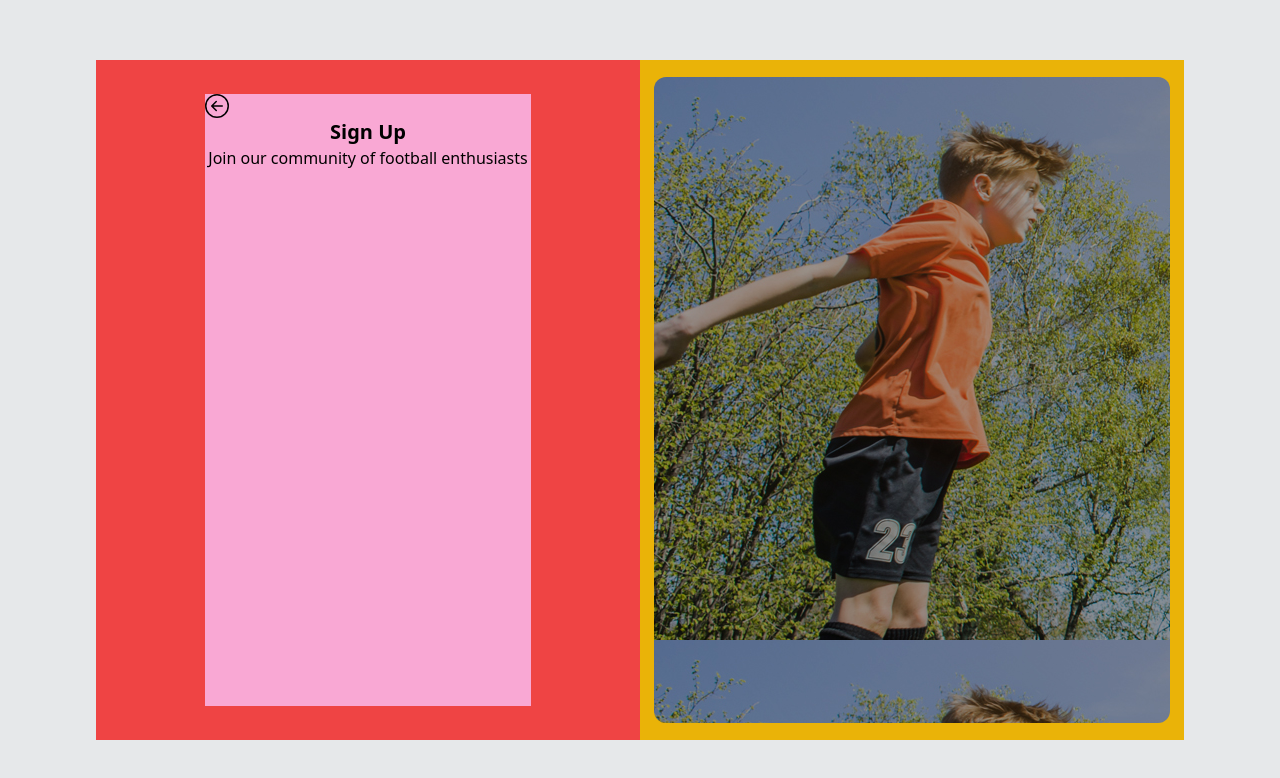
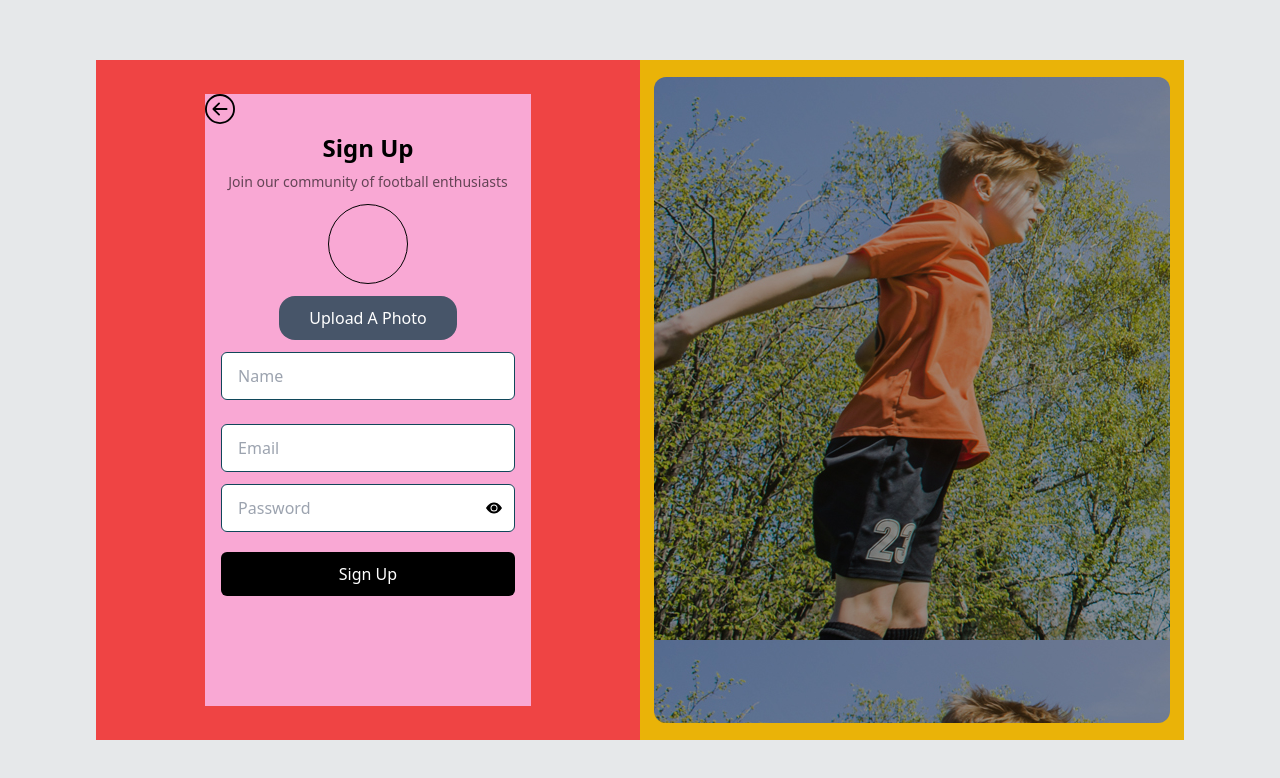
Before and after one commit to dev-sylv/Predict-Match-FE, a React (Vite) app: page /sign-up in a window 1280 px wide. Shown: the top 778 px of the page. Built offline with nearby package versions, Linux system fonts and the light colour scheme.

Commit message:
sign up 70% done

```diff
--- a/src/pages/Auth/SignUp.tsx
+++ b/src/pages/Auth/SignUp.tsx
@@ -1,19 +1,66 @@
 import React from "react";
-import { BsArrowLeftCircle } from "react-icons/bs";
+import {
+  BsArrowLeftCircle,
+  BsFillEyeFill,
+  BsFillEyeSlashFill,
+} from "react-icons/bs";
 
 const SignUp = () => {
+  const [show, setshow] = React.useState(false);
+
+  const toggleFn = () => {
+    setshow(!show);
+  };
+
   return (
     <div className="w-full h-screen bg-[#E6E8EA] flex items-center justify-center">
       <div className="w-[85%] h-[85%] bg-white flex">
         <div className="w-[50%] h-[100%] bg-red-500 flex items-center justify-center">
-          <div className="w-[60%] h-[90%] bg-pink-300">
-            <div className="text-2xl font-bold">
+          <div className="w-[60%] h-[90%] bg-pink-300 flex items-center flex-col">
+            <div className="text-[30px] font-bold w-full cursor-pointer">
               <BsArrowLeftCircle />
             </div>
             <div className="flex items-center justify-center flex-col">
-              <div className="font-bold text-xl">Sign Up</div>
-              <div> Join our community of football enthusiasts</div>
+              <h1 className="font-semibold text-2xl m-2">Sign Up</h1>
+              <p className="text-sm font-medium text-[rgba(0,0,0,0.6)]">
+                {" "}
+                Join our community of football enthusiasts
+              </p>
             </div>
+            <div className="rounded-[400px] h-20 w-20 border border-black m-3"></div>
+            <button className="rounded-2xl bg-slate-600 py-[10px] px-[30px] text-white capitalize">
+              upload a photo
+            </button>
+
+            <input
+              className="w-[90%] h-12 m-3 pl-4  outline-1  outline-[rgba(0,0,0,0.6)] rounded-md  border border-[#10475a] capitalize"
+              type="text"
+              placeholder="name"
+            />
+            <input
+              className="w-[90%] h-12 m-3 pl-4  outline-1  outline-[rgba(0,0,0,0.6)] rounded-md  border border-[#10475a] capitalize"
+              type="email"
+              placeholder="email"
+            />
+            <div className="w-[90%] flex justify-center items-center outline-1  outline-[rgba(0,0,0,0.6)] rounded-md bg-white pl-1 border border-[#10475a]">
+              <input
+                className="w-full h-full outline-none m-3 bg-transparent capitalize"
+                type={show ? "password" : "text"}
+                placeholder="password"
+              />
+              {show ? (
+                <div onClick={toggleFn} className="mr-3 cursor-pointer">
+                  <BsFillEyeSlashFill />
+                </div>
+              ) : (
+                <div onClick={toggleFn} className="mr-3 cursor-pointer">
+                  <BsFillEyeFill />
+                </div>
+              )}
+            </div>
+            <button className="h-11 mt-5 bg-black p-1 w-[90%] text-white capitalize font-medium rounded-md">
+              sign up
+            </button>
           </div>
         </div>
 
```
